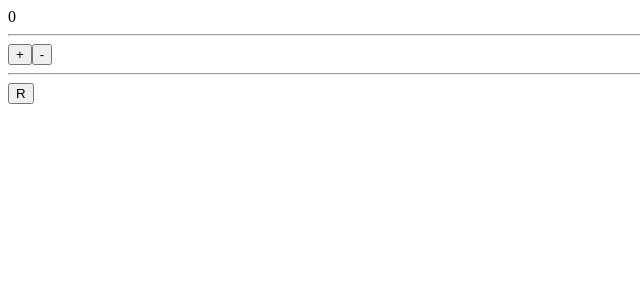
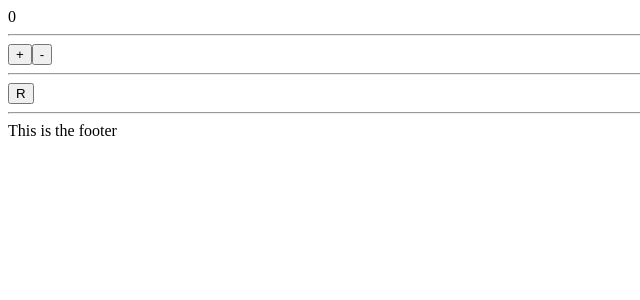
Before and after one commit to Suhas010/todo, a React (Vite) app: page / in a window 1280 px wide. Shown: the top 300 px of the page, without its empty margins (0-640 px from the left). Built offline with nearby package versions, Linux system fonts and the light colour scheme.

Commit message:
Added assests and styles

```diff
--- a/package.json
+++ b/package.json
@@ -16,6 +16,7 @@
     "react": "^16.13.1",
     "react-dom": "^16.13.1",
     "react-redux": "^7.2.0",
+    "react-router-dom": "^5.2.0",
     "redux": "^4.0.5",
     "redux-persist": "^6.0.0"
   },
@@ -29,6 +30,7 @@
     "eslint-plugin-react": "^7.20.0",
     "parcel-bundler": "^1.12.4",
     "prettier": "^2.0.5",
-    "redux-devtools": "^3.5.0"
+    "redux-devtools": "^3.5.0",
+    "sass": "^1.26.9"
   }
 }
--- /dev/null
+++ b/src/assets/styles/footer.scss
@@ -0,0 +1,3 @@
+.footer-container {
+  color: red;
+}
--- /dev/null
+++ b/src/assets/styles/index.scss
@@ -0,0 +1 @@
+@import "footer";
--- a/src/component/app/App.js
+++ b/src/component/app/App.js
@@ -1,13 +1,17 @@
 import React from "react";
 import { PersistGate } from 'redux-persist/integration/react'
 import { Provider } from "react-redux";
+import {store, persistor} from "../../store/index";
+import Footer from "../footer";
 import Main from "../main"
-import {store, persistor} from "../../store/index";
+import "../../assets/styles/";
 
 const App = () => (
   <Provider store={store}>
     <PersistGate loading={null} persistor={persistor}>
       <Main />
+      <hr />
+      <Footer />
     </PersistGate>
   </Provider>
 );
--- /dev/null
+++ b/src/component/footer/index.js
@@ -0,0 +1,10 @@
+import React from 'react';
+const Footer = () => {
+  return (
+    <div className="footer-container">
+      This is the footer
+    </div>
+  );
+}
+
+export default Footer;
```
Also changed, not shown: 2 other files (tests, documents, lock files or other folders).
